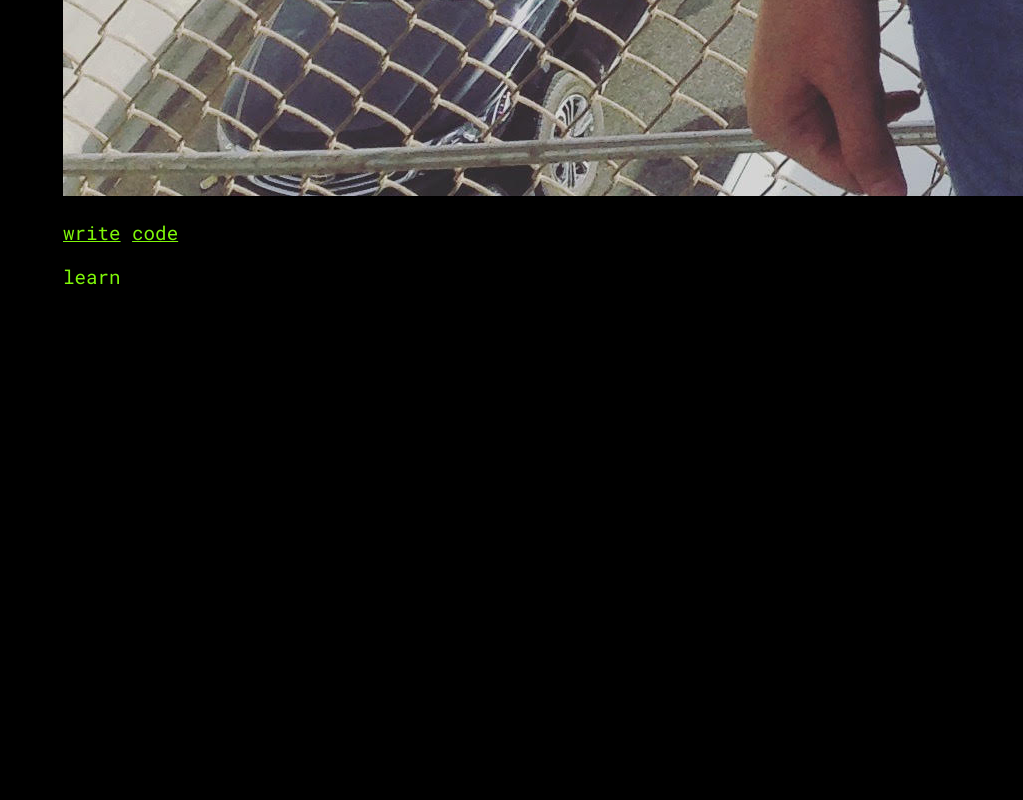
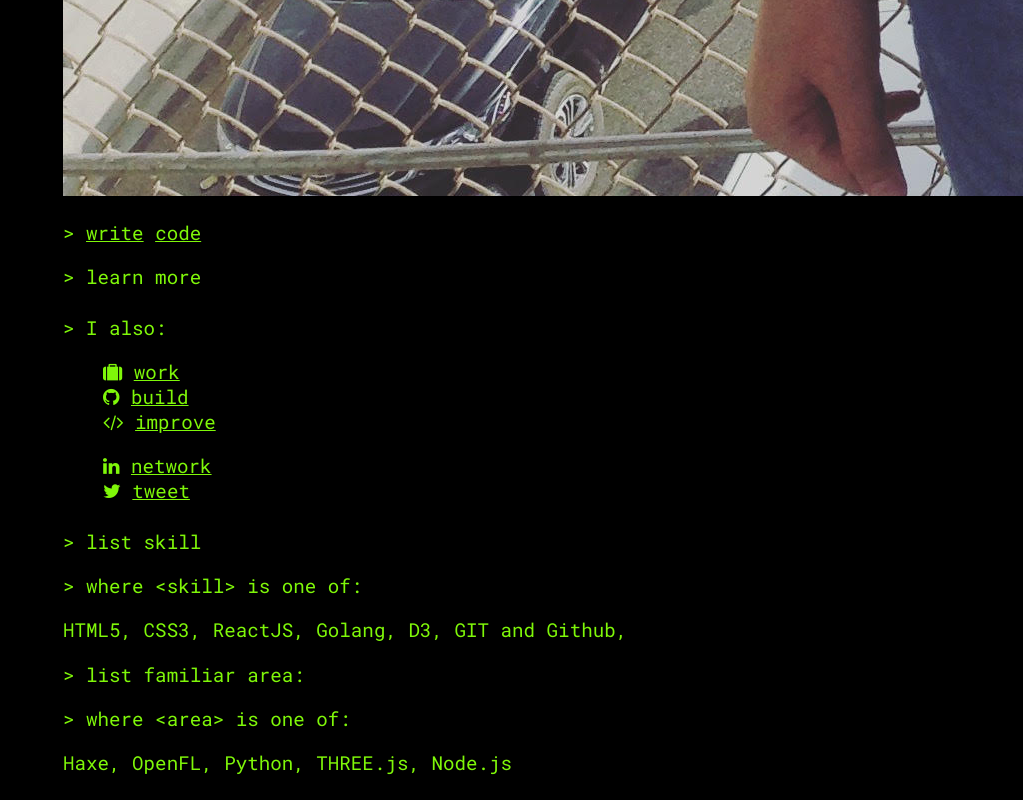
Before and after one commit to SallyRagab/ka11away.com, a plain HTML site: page index.html in a window 1280 px wide. Shown: the part 2352-3152 px from the top of the page, without its empty margins (257-1280 px from the left). Before the commit the page ends 2667 px from the top, so only its background shows below. Drawn offline with nearby package versions, Linux system fonts and the light colour scheme.

Commit message:
Add files via upload

```diff
--- a/index.html
+++ b/index.html
@@ -29,17 +29,50 @@
   <div id="terminal">
   </div>
 
-  <section>
+  <section id="general-info">
     <div>
       <img id="portrait-photo" class="mt2" src="img/sally.jpg" alt="Portrait of Sally Ragab">
     </div>
     <h1 id="name"></h1>
     <h2 id="profession"></h2>
-    <p id="one-line">
+    <p id="one-line">>
       <a href="#" target="_blank">write</a>
       <a href="#" target="_blank">code</a>
     </p>
-    <p class="learn"><span class="expand">learn</span></p>
+    <p class="learn">> <span class="expand">learn more</span></p>
+  </section>
+
+  <section id="online-presence">
+    <div>
+      <p>> I also:</p>
+      <ul class="activities">
+        <li><i class="fa fa-suitcase"></i> <a href="#" target="_blank">work</a></li>
+        <li><i class="fa fa-github"></i> <a href="#" target="_blank">build</a></li>
+        <li><i class="fa fa-code"></i> <a href="#" target="_blank">improve</a></li>
+      </ul>
+      <ul class="activities">
+        <li><i class="fa fa-linkedin"></i> <a href="#" target="_blank">network</a></li>
+        <li><i class="fa fa-twitter"></i> <a href="#" target="_blank">tweet</a></li>
+      </ul>
+    </div>
+  </section>
+
+  <section id="abilities-first">
+    <div id="skills">
+      <p>> list skill</p>
+      <p>> where &lt;skill&gt; is one of:</p>
+      <p class="subresult">HTML5, CSS3, ReactJS, Golang, D3, GIT and Github,</p>
+    </div>
+
+    <div id="familiar">
+      <p>> list familiar area:</p>
+      <p>> where &lt;area&gt; is one of:</p>
+      <p class="subresult">Haxe, OpenFL, Python, THREE.js, Node.js</p>
+    </div>
+  </section>
+
+  <section>
+
   </section>
 
   <footer></footer>
```
